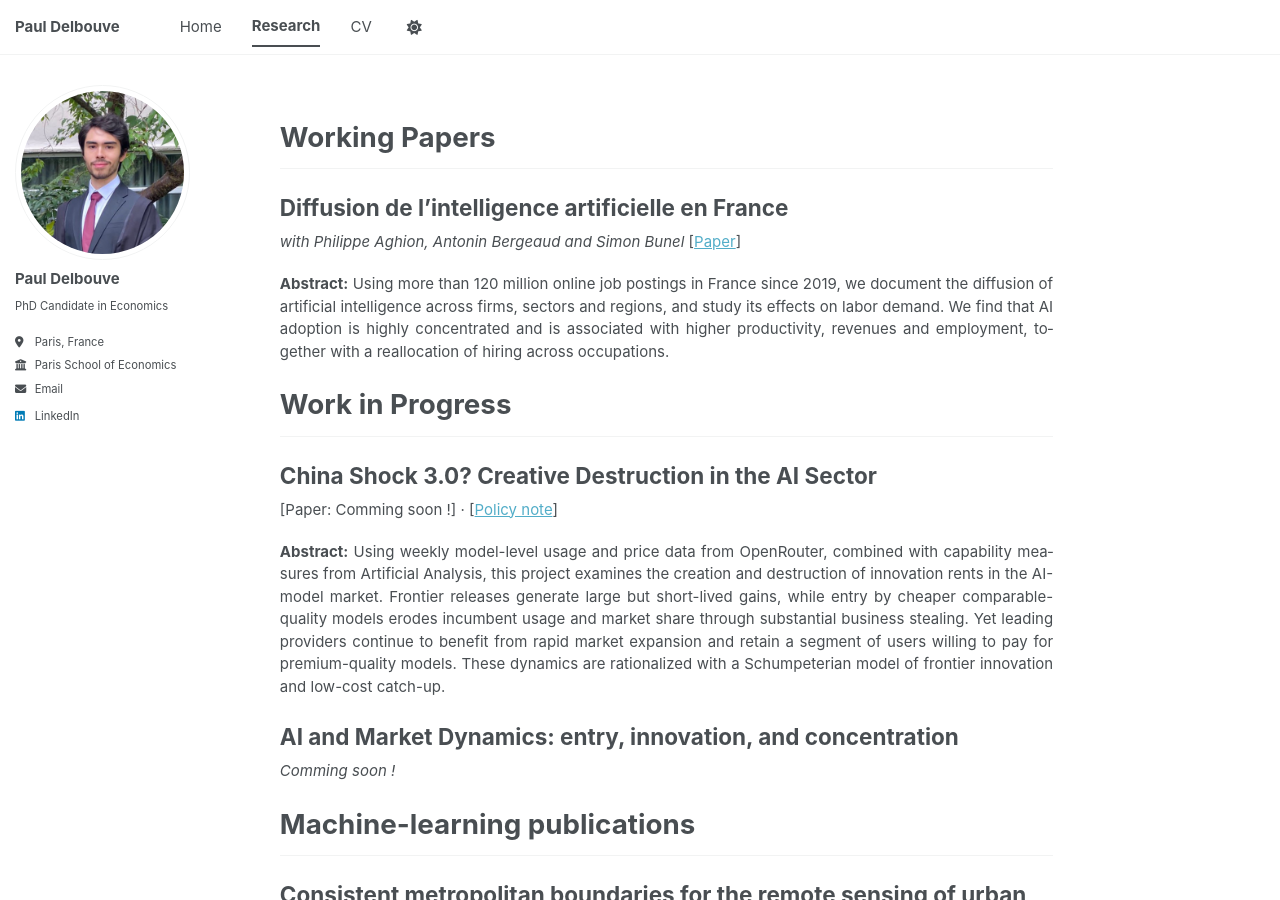
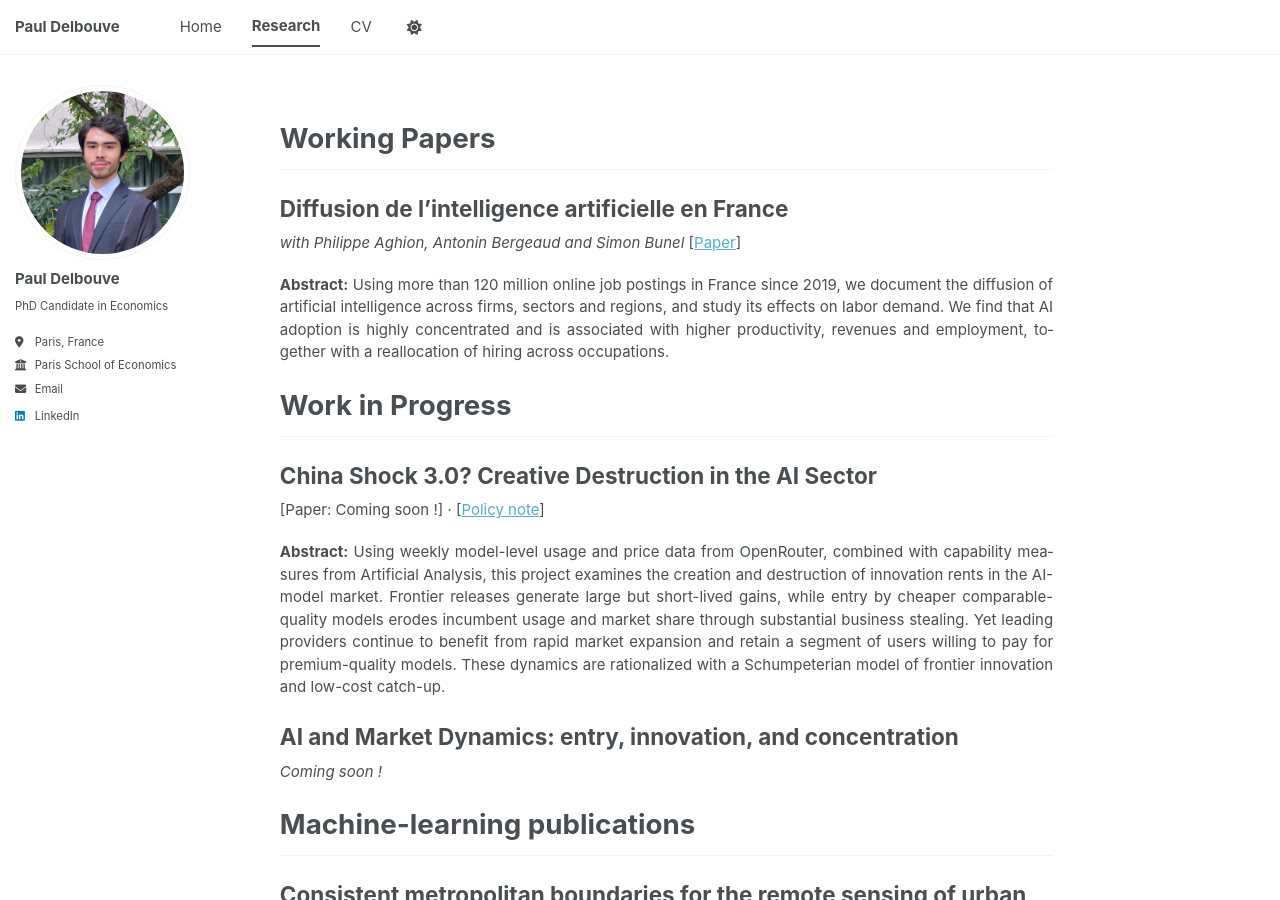
Before and after one commit to Pdelbouve/pdelbouve.github.io, a Jekyll site: the page built from _pages/research.md, in a window 1280 px wide and 900 px high. Built offline with Jekyll 4.4.1, drawn with Linux system fonts in a browser that asks for light colours; a style sheet for code colours, icons or effects is not loaded.

Commit message:
small typo

```diff
--- a/_pages/research.md
+++ b/_pages/research.md
@@ -21,7 +21,7 @@ and employment, together with a reallocation of hiring across occupations.
 ## Work in Progress
 
 ### China Shock 3.0? Creative Destruction in the AI Sector
-[Paper: Comming soon !] · [[Policy note](/files/ai_sector_policy.pdf)]
+[Paper: Coming soon !] · [[Policy note](/files/ai_sector_policy.pdf)]
 
 <p class="paper-abstract">
   <strong>Abstract:</strong>
@@ -30,7 +30,7 @@ Using weekly model-level usage and price data from OpenRouter, combined with cap
 
 ### AI and Market Dynamics: entry, innovation, and concentration
 
-*Comming soon !*
+*Coming soon !*
 
 ## Machine-learning publications
 
```
